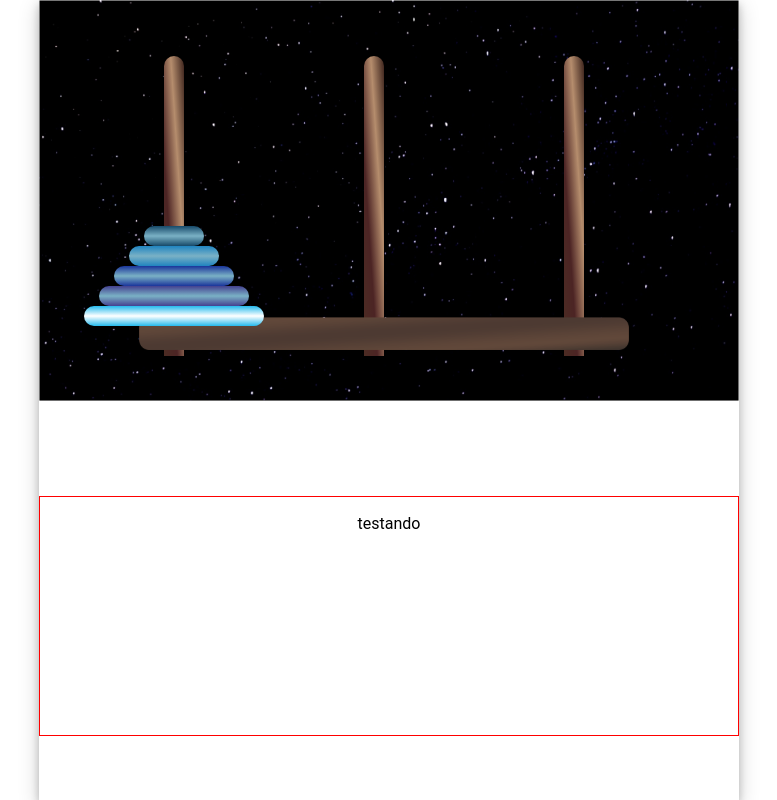
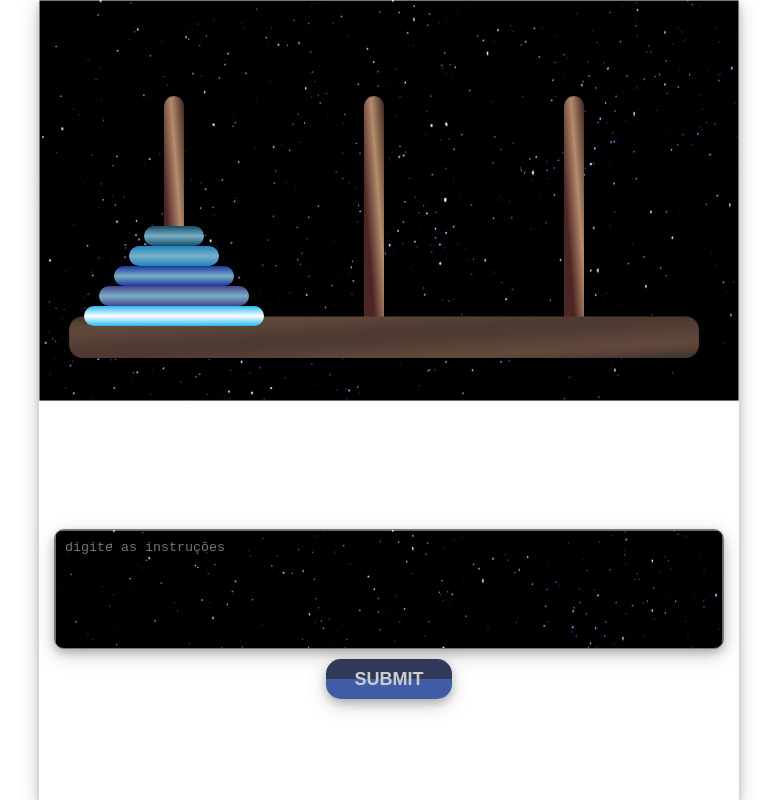
Before and after one commit to Becker10/torre_hanoi_tcc, a React (Create React App) app: page / in a window 1280 px wide. Shown: the whole page, without its empty margins (251-1028 px from the left). Built offline with nearby package versions, Linux system fonts and the light colour scheme.

Commit message:
fix(Ajustes): Insert Box Text and Button

```diff
--- a/src/components/Background/index.css
+++ b/src/components/Background/index.css
@@ -12,7 +12,7 @@
 .suporte {
     position: absolute;
     bottom: 0;
-    margin-bottom: 7vh;
+    margin-bottom: 6vh;
 }
 
 .tamanho10{
--- a/src/components/Background/index.tsx
+++ b/src/components/Background/index.tsx
@@ -9,7 +9,7 @@ const Background = () => {
     <>
       <div className="box tamanho6">
         <Suport />
-        <div className="suporte tamanho7">
+        <div className="suporte tamanho9">
           <img src={img2} alt="" />
         </div>
         <div className="tamanho10">
--- a/src/components/BoxText/index.css
+++ b/src/components/BoxText/index.css
@@ -1,16 +1,133 @@
-.box-text
-{
-    border: 1px solid red;
+.box-text {
     text-align: center;
     width: 100%;
-    height: 30vh;
+    height: auto;
     padding-top: 2vh;
     position: absolute;
-    bottom: 8%;
+    bottom: 12%;
     padding: 5px 5px 5px 5px;
     text-align: center;
+    display: flex;
+    flex-direction: column;
+    align-items: center;
+    justify-content: flex-start;
+}
+
+.box-text-area {
+    display: flex;
+    flex-direction: column;
+    align-items: center;
+    justify-content: center;
+}
+
+.box-text-input {
+    width: 670px;
+    height: 15vh;
+    text-align: left;
+    position: relative;
+    margin: 10px 0px 10px 0px;
+    border-radius: 10px;
+    padding: 10px;
+    overflow-y: auto;
+    background-image: url("../../assets/hanoi.jpg");
+    box-shadow: 0 4px 8px 0 rgba(0, 0, 0, 0.2), 0 6px 20px 0 rgba(0, 0, 0, 0.19);
+    color: #ffff;
+    background-size: cover;
+}
+
+textarea {
+    resize: none;
+}
+
+textarea::-webkit-scrollbar {
+    width: .60rem;
+    background-color: #ccc;
+}
+
+textarea::-webkit-scrollbar-thumb {
+    background-image: linear-gradient(to bottom, #30395a 50%, #3f5ca7 50%);
+    border-radius: .5rem;
 }
 
 .box-text p {
     text-align: center;
 }
+
+/* .box-text-btn {
+    border-radius: 25px;
+    width: 18%;
+    height: 6vh;
+    background-image: linear-gradient(to bottom, #30395a 50%, #3f5ca7 50%);
+    border: none;
+    box-shadow: 0 4px 8px 0 rgba(0, 0, 0, 0.2), 0 6px 20px 0 rgba(0, 0, 0, 0.19);
+    cursor: pointer;
+    font-size: 1rem;
+    font-weight: bold;
+    color: #fff;
+}
+
+.box-text-btn:hover {
+    transform: scale(1.10);
+} */
+
+.box-text-btn {
+    font-size: 18px;
+    width: 7em;
+    height: 2.2em;
+    text-align: center;
+    font-family: sans-serif;
+    text-transform: capitalize;
+    position: relative;
+    transition: 0.5s;
+    border-radius: 15px;
+    border: none;
+    cursor: pointer;
+    font-weight: bold;
+    color: #ccc;
+    background-image: linear-gradient(to bottom, #30395a 50%, #3f5ca7 50%);
+    box-shadow: 0 4px 8px 0 rgba(0, 0, 0, 0.2), 0 6px 20px 0 rgba(0, 0, 0, 0.19);
+}
+
+.box-text-btn::before,
+.box-text-btn::after {
+    content: '';
+    position: absolute;
+    width: 0.6em;
+    height: 0.6em;
+    background-color: rgb(127, 191, 255);
+    border-radius: 50%;
+    transition: 0.5s cubic-bezier(0.5, -0.5, 0.25, 1.5);
+    top: calc(50% - 0.6em / 2);
+}
+
+.box-text-btn::before {
+    left: 0;
+    z-index: -1;
+}
+
+.box-text-btn::after {
+    right: 0;
+    z-index: -2;
+}
+
+.box-text-btn:hover {
+    color: white;
+}
+
+.box-text-btn:hover::before,
+.box-text-btn:hover::after {
+    width: 100%;
+    height: 100%;
+    border-radius: 15px;
+    border: none;
+    background-color: rgb(30, 144, 255);
+}
+
+.box-text-btn:hover::before {
+    top: 0;
+}
+
+.box-text-btn:hover::after {
+    right: -0.4em;
+    filter: brightness(0.8);
+}
--- a/src/components/BoxText/index.tsx
+++ b/src/components/BoxText/index.tsx
@@ -4,7 +4,10 @@ import './index.css'
 const BoxText = () => {
   return (
     <div className="box-text">
-      <p>testando</p>
+      <form action="" className="box-text-area">
+        <textarea className="box-text-input" name="nome" id="name" placeholder="digite as instruções" />
+      </form>
+      <button className="box-text-btn" type="submit" value="enviar">SUBMIT</button>
     </div>
   )
 }
--- a/src/components/Suport/index.css
+++ b/src/components/Suport/index.css
@@ -19,7 +19,7 @@
     display: block;
     position: absolute;
     width: 20px;
-    height: 300px;
+    height: 260px;
     bottom: 0;
     left: 80px;
     background: linear-gradient(to left bottom, #3c231c, #b58d6d, #4c2424, #4c2c23);
@@ -35,7 +35,7 @@
     display: block;
     position: absolute;
     width: 20px;
-    height: 300px;
+    height: 260px;
     bottom: 0;
     left: 80px;
     background: linear-gradient(to left bottom, #3c231c, #b58d6d, #4c2424, #4c2c23);
@@ -51,7 +51,7 @@
     display: block;
     position: absolute;
     width: 20px;
-    height: 300px;
+    height: 260px;
     bottom: 0;
     left: 80px;
     background: linear-gradient(to left bottom, #3c231c, #b58d6d, #4c2424, #4c2c23);
```
